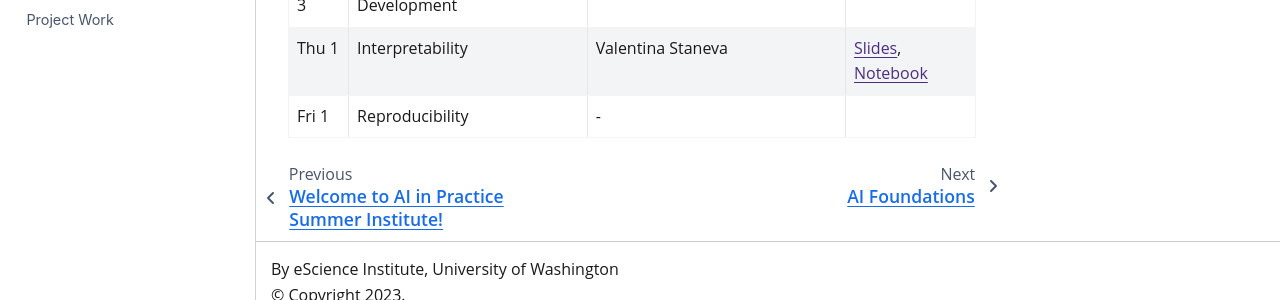
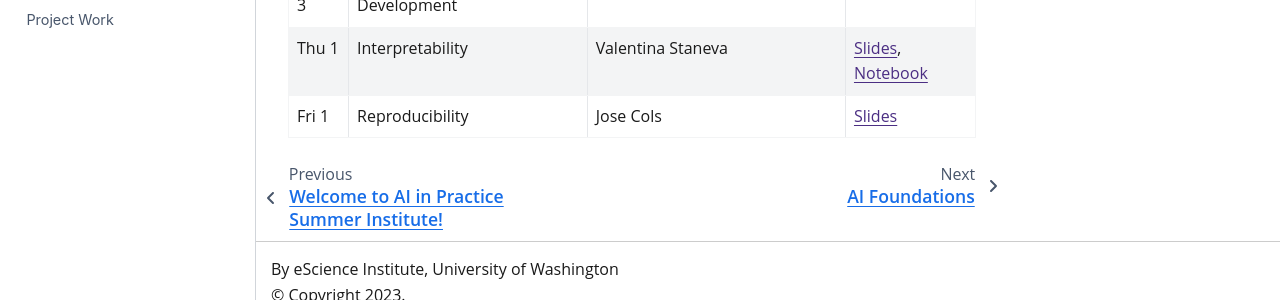
Before and after one commit to uwescience/ai-in-practice, a Jupyter Book: the page built from book/tutorials/index.md, in a window 1280 px wide and 1231 px high. Shown: the part 907-1207 px from the top of the window. Built offline with Jupyter Book 1.0.4 settings and Sphinx 7.4.7 and the Sphinx Book theme 1.1.4, drawn with Linux system fonts in a browser that asks for light colours; some web fonts are replaced; pages that are not in the unit, such as notebooks, are missing from menus.

Commit message:
adding Jose's slides

```diff
--- a/book/tutorials/index.md
+++ b/book/tutorials/index.md
@@ -17,4 +17,4 @@ Below you'll find a table keeping track of all tutorials presented at this event
 | Wed 2 | Computing Resources | Anthony Arendt, Kristen Finch, Kenny Lam | <a href="computing-resources/cloudbank.html" target="_blank" rel="noopener noreferrer">Cloudbank Slides</a> |
 | Wed 3 | GenAI for Software Development | Anthony Arendt, Don Setiawan | <a href="genai/genai-tutorial.html" target="_blank" rel="noopener noreferrer">genai Slides</a> |
 | Thu 1| Interpretability | Valentina Staneva | [Slides](https://docs.google.com/presentation/d/e/2PACX-1vQr-cHUSob80J4acmuhKQwu4gX02jVVnczg4-v9bCQ0EFoE80mazQBGFhfI3neJOrvFIzQW4xn8NXfP/pubembed?start=false&loop=false&delayms=3000), [Notebook](https://colab.research.google.com/drive/18UykdAmpQQOR-odA3TCK9yl_mppCYxM9?usp=sharing) |
-| Fri 1| Reproducibility | - |
+| Fri 1| Reproducibility | Jose Cols | [Slides](https://docs.google.com/presentation/d/1FBnMpgYmytBsu2PxPDMzofeYGCI0N7iQbErjioyJfiw/edit?usp=drive_link)
```
